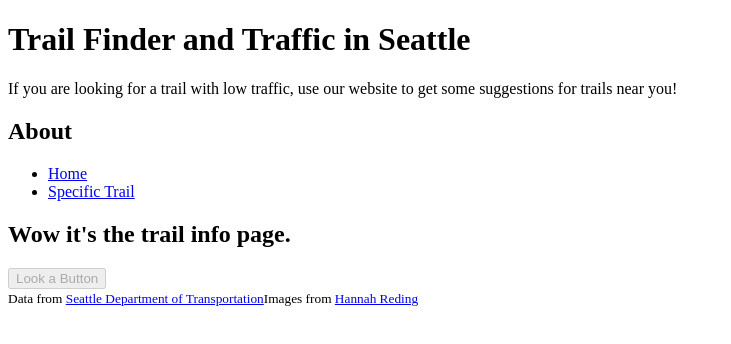
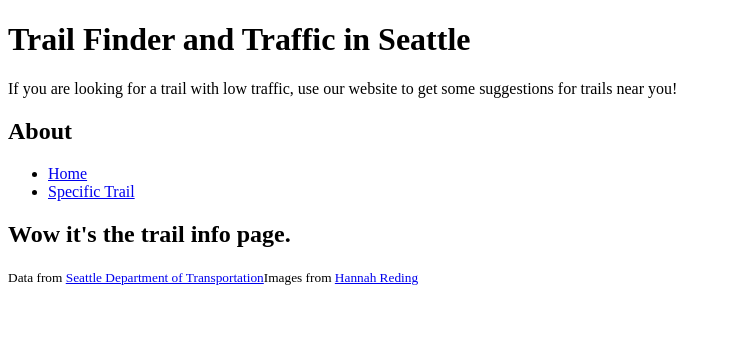
Before and after one commit to info340-au20/project-2-kshruti99, a React (Create React App) app: page /AboutTrail in a window 1280 px wide. Shown: the top 344 px of the page, without its empty margins (0-731 px from the left). Built offline with nearby package versions, Linux system fonts and the light colour scheme.

Commit message:
fixed reactstrap issue

```diff
--- a/package.json
+++ b/package.json
@@ -10,6 +10,7 @@
     "react-dom": "^17.0.1",
     "react-router-dom": "^5.2.0",
     "react-scripts": "4.0.1",
+    "reactstrap": "^8.7.1",
     "web-vitals": "^0.2.4"
   },
   "scripts": {
--- a/src/AboutTrail.js
+++ b/src/AboutTrail.js
@@ -1,5 +1,4 @@
 import React from 'react';
-import { Button } from 'reactstrap';
 import _ from 'lodash';
 import { useParams } from 'react-router-dom';
 
@@ -9,7 +8,7 @@ function AboutTrail(props) {
   return (
     <div>
       <h2>Wow it's the trail info page.</h2>
-      <Button disabled size="large" color="primary">Look a Button</Button>
+
     </div>
   );
 }
```
Also changed, not shown: 2 other files (tests, documents, lock files or other folders).
